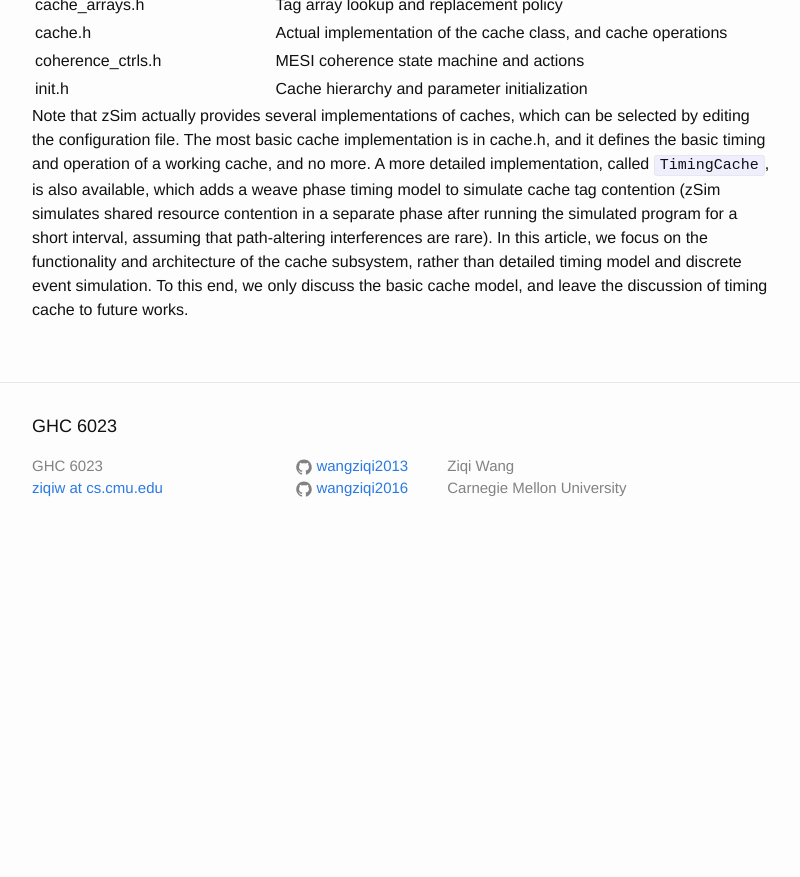
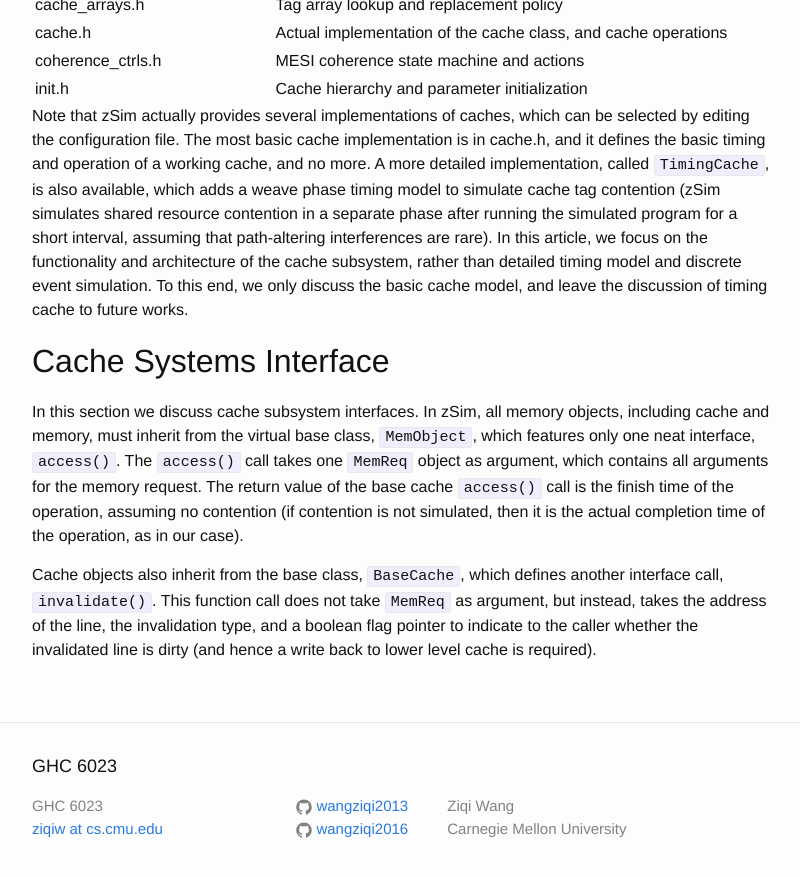
Before and after one commit to wangziqi2013/wangziqi2013.github.io, a Jekyll site: the page built from _posts/2019-12-24-understand-zsim-cc-sim.markdown, in a window 1280 px wide and 900 px high, scrolled down 899 px. Shown: the top 877 px of the window, without its empty margins (238-1038 px from the left). Built offline with Jekyll 4.4.1, drawn with Linux system fonts in a browser that asks for light colours; before the commit the page ends 1459 px from its top, so only the background shows below that.

Commit message:
Adding intf

```diff
--- a/_posts/2019-12-24-understand-zsim-cc-sim.markdown
+++ b/_posts/2019-12-24-understand-zsim-cc-sim.markdown
@@ -42,3 +42,16 @@ to simulate cache tag contention (zSim simulates shared resource contention in a
 program for a short interval, assuming that path-altering interferences are rare). In this article, we focus on the functionality
 and architecture of the cache subsystem, rather than detailed timing model and discrete event simulation. To this end, we
 only discuss the basic cache model, and leave the discussion of timing cache to future works.
+
+## Cache Systems Interface
+
+In this section we discuss cache subsystem interfaces. In zSim, all memory objects, including cache and memory, must inherit
+from the virtual base class, `MemObject`, which features only one neat interface, `access()`. The `access()` call takes
+one `MemReq` object as argument, which contains all arguments for the memory request. The return value of the base cache
+`access()` call is the finish time of the operation, assuming no contention (if contention is not simulated, then it is
+the actual completion time of the operation, as in our case).
+
+Cache objects also inherit from the base class, `BaseCache`, which defines another interface call, `invalidate()`. This
+function call does not take `MemReq` as argument, but instead, takes the address of the line, the invalidation type,
+and a boolean flag pointer to indicate to the caller whether the invalidated line is dirty (and hence a write back to lower
+level cache is required).
```
